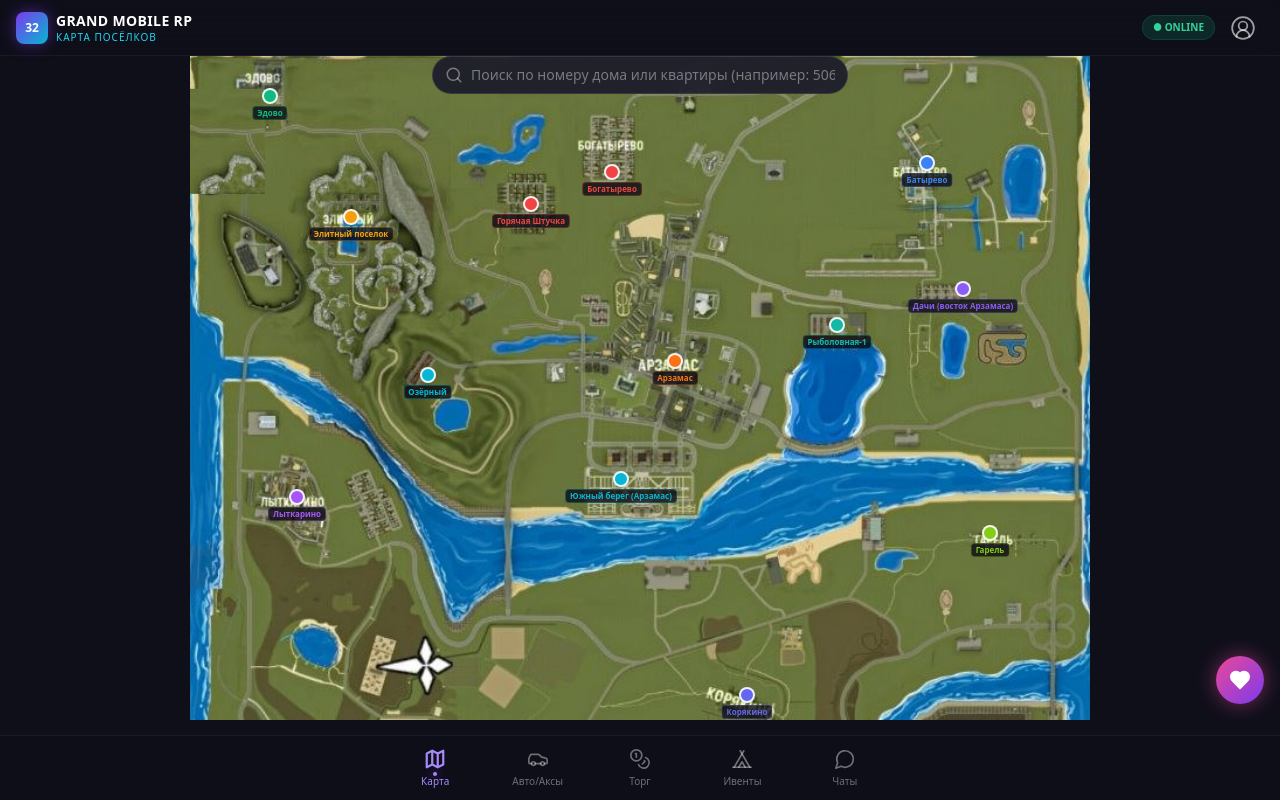
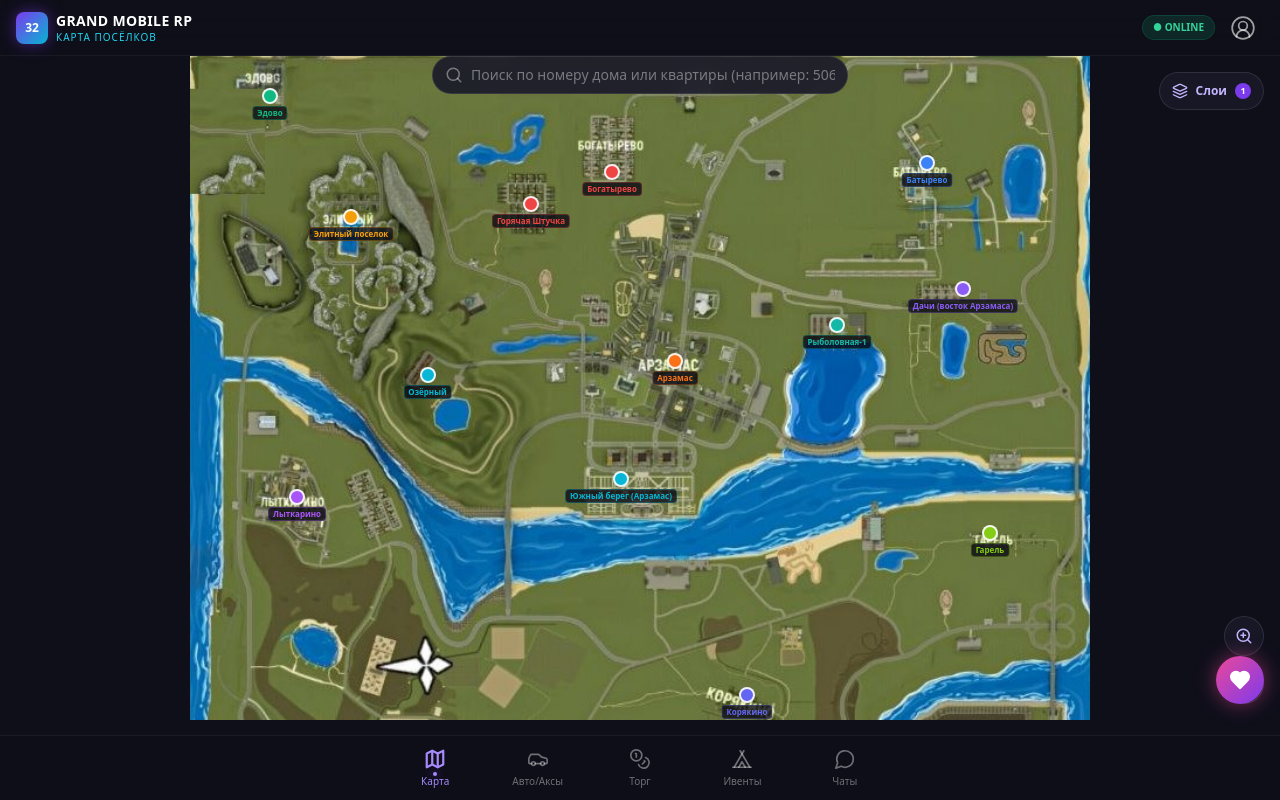
Before and after one commit to ukiteroa-commits/grandmobailmaps, a React (Vite) app in the folder client/: page / in a window 1280 px wide. Built offline with nearby package versions, Linux system fonts and the light colour scheme.

Commit message:
fix: restore layers and zoom buttons

```diff
--- a/client/src/components/MapTab.jsx
+++ b/client/src/components/MapTab.jsx
@@ -17,8 +17,6 @@ export default function MapTab() {
   const [layersOpen, setLayersOpen] = useState(false);
   const [highlightedMarker, setHighlightedMarker] = useState(null);
   const [pulseMarker, setPulseMarker] = useState(null);
-  const mapContainerRef = useRef(null);
-
   const [active, setActive] = useState({
     housing: true,
     dating: false,
@@ -29,21 +27,13 @@ export default function MapTab() {
 
   const toggle = (id) => setActive((a) => ({ ...a, [id]: !a[id] }));
 
-  // Обработка выбора из глобального поиска
   const handleGlobalSearchSelect = (item) => {
-    // Находим посёлок
     const village = MAP_HOUSES.find(v => v.id === item.villageId);
     if (village) {
       setSelected(village);
-      // Подсвечиваем маркер
       setHighlightedMarker(item.villageId);
       setPulseMarker(item.villageId);
-      // Через 3 секунды убираем пульсацию
       setTimeout(() => setPulseMarker(null), 3000);
-      // Прокручиваем карту к маркеру (опционально)
-      if (mapContainerRef.current) {
-        // Здесь можно добавить скролл к маркеру
-      }
     }
   };
 
@@ -91,11 +81,10 @@ export default function MapTab() {
   };
 
   return (
-    <div className="relative h-[calc(100vh-3.5rem-5rem)] w-full overflow-auto" ref={mapContainerRef}>
+    <div className="relative h-[calc(100vh-3.5rem-5rem)] w-full overflow-auto">
       {/* Глобальный поиск */}
       <GlobalSearch
         onSelect={handleGlobalSearchSelect}
-        onHighlight={setHighlightedMarker}
         highlightedId={highlightedMarker}
       />
 
@@ -178,10 +167,106 @@ export default function MapTab() {
         </div>
       </div>
 
-      {/* Кнопка слоёв и зум — без изменений */}
-      {/* ... (оставляем как было) ... */}
+      {/* Кнопка слоёв */}
+      <button
+        onClick={() => setLayersOpen((v) => !v)}
+        className="glass-card fixed right-4 top-[4.5rem] z-30 flex items-center gap-2 px-3 py-2.5 text-xs font-bold text-violet-300"
+        style={layersOpen ? { boxShadow: '0 0 20px rgba(124,58,237,0.5)', borderColor: 'rgba(124,58,237,0.5)' } : undefined}
+      >
+        <Layers size={16} />
+        Слои
+        <span
+          className="flex h-4 min-w-4 items-center justify-center rounded-full px-1 text-[9px] text-white"
+          style={{ background: '#7c3aed' }}
+        >
+          {activeCount}
+        </span>
+      </button>
 
-      {/* Модалки */}
+      {/* Панель слоёв */}
+      <AnimatePresence>
+        {layersOpen && (
+          <motion.div
+            initial={{ opacity: 0, y: -10, scale: 0.95 }}
+            animate={{ opacity: 1, y: 0, scale: 1 }}
+            exit={{ opacity: 0, y: -10, scale: 0.95 }}
+            transition={{ duration: 0.18 }}
+            className="glass-card fixed right-4 top-[7.25rem] z-30 w-56 p-2"
+            style={{ boxShadow: '0 0 30px rgba(124,58,237,0.3)' }}
+          >
+            <div className="mb-1 flex items-center justify-between px-2 pt-1">
+              <span className="text-[10px] font-bold uppercase tracking-widest text-white/40">
+                Показывать на карте
+              </span>
+              <button onClick={() => setLayersOpen(false)} className="text-white/40 hover:text-white">
+                <X size={14} />
+              </button>
+            </div>
+            {POI_CATEGORIES.map((c) => {
+              const on = active[c.id];
+              const count = getCount(c.id);
+              return (
+                <button
+                  key={c.id}
+                  onClick={() => toggle(c.id)}
+                  className={`mb-1 flex w-full items-center gap-2.5 rounded-xl px-2.5 py-2 text-left text-xs font-semibold transition-all ${
+                    on ? 'text-white' : 'text-white/40 hover:bg-white/5'
+                  }`}
+                  style={
+                    on
+                      ? {
+                          background: `linear-gradient(90deg, ${c.color}30, transparent)`,
+                          border: `1px solid ${c.color}50`,
+                        }
+                      : { border: '1px solid transparent' }
+                  }
+                >
+                  <span
+                    className="flex h-7 w-7 shrink-0 items-center justify-center rounded-lg text-sm"
+                    style={{
+                      background: on ? c.color : 'rgba(255,255,255,0.06)',
+                      boxShadow: on ? `0 0 10px ${c.color}80` : 'none',
+                    }}
+                  >
+                    {c.emoji}
+                  </span>
+                  <span className="flex-1">{c.label}</span>
+                  <span className="text-[10px] text-white/30">{count}</span>
+                  <span
+                    className="relative h-4 w-7 rounded-full transition-colors"
+                    style={{ background: on ? c.color : 'rgba(255,255,255,0.15)' }}
+                  >
+                    <span
+                      className="absolute top-0.5 h-3 w-3 rounded-full bg-white transition-all"
+                      style={{ left: on ? '14px' : '2px' }}
+                    />
+                  </span>
+                </button>
+              );
+            })}
+          </motion.div>
+        )}
+      </AnimatePresence>
+
+      {/* Кнопки зума */}
+      <div className="fixed bottom-24 right-4 z-20 flex flex-col gap-2">
+        <button
+          onClick={() => setZoom((z) => Math.min(2.5, +(z + 0.5).toFixed(1)))}
+          className="glass-card flex h-10 w-10 items-center justify-center text-violet-300 active:scale-95"
+          aria-label="Приблизить"
+        >
+          <ZoomIn size={18} />
+        </button>
+        <button
+          onClick={() => setZoom((z) => Math.max(1, +(z - 0.5).toFixed(1)))}
+          className="glass-card flex h-10 w-10 items-center justify-center text-violet-300 active:scale-95"
+          aria-label="Отдалить"
+        >
+          <ZoomOut size={18} />
+        </button>
+      </div>
+
+      {/* Модалка посёлка */}
       <Modal
         open={!!selected}
         onClose={() => setSelected(null)}
@@ -192,6 +277,7 @@ export default function MapTab() {
         villageName={getVillageFolder(selected?.name || '')}
       />
 
+      {/* Модалка POI */}
       <Modal
         open={!!selectedPoi}
         onClose={() => setSelectedPoi(null)}
```
